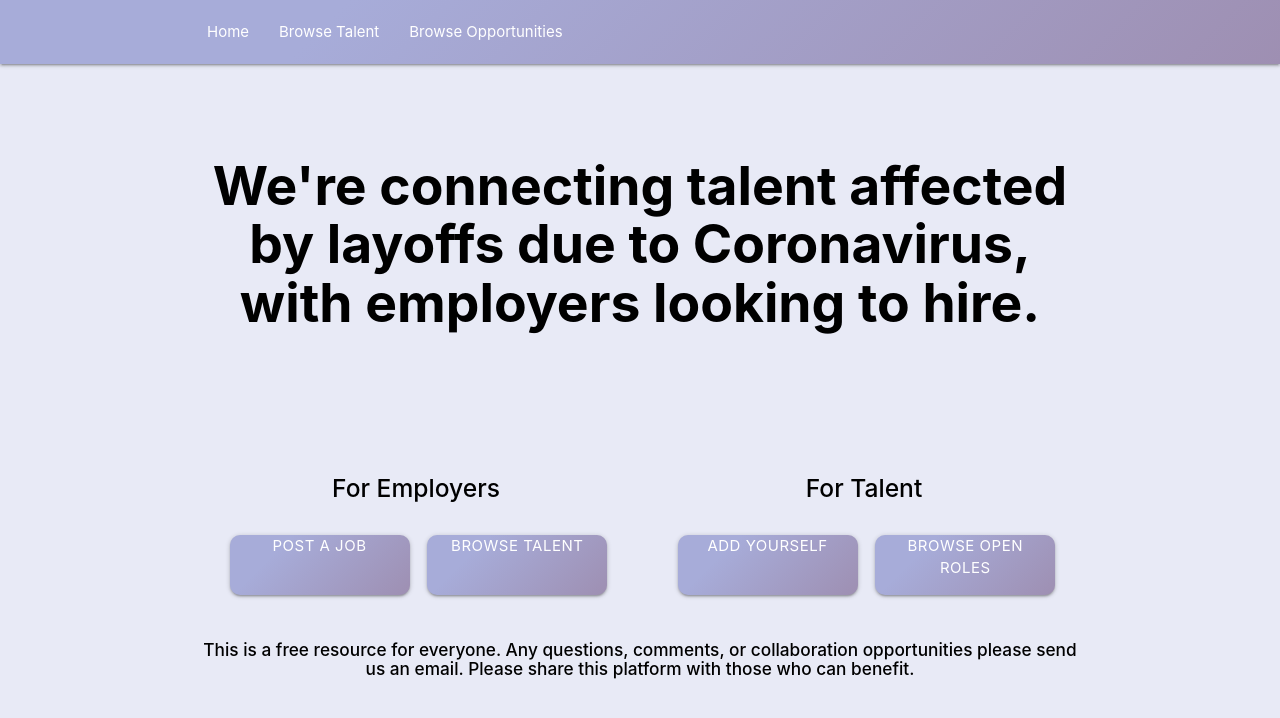
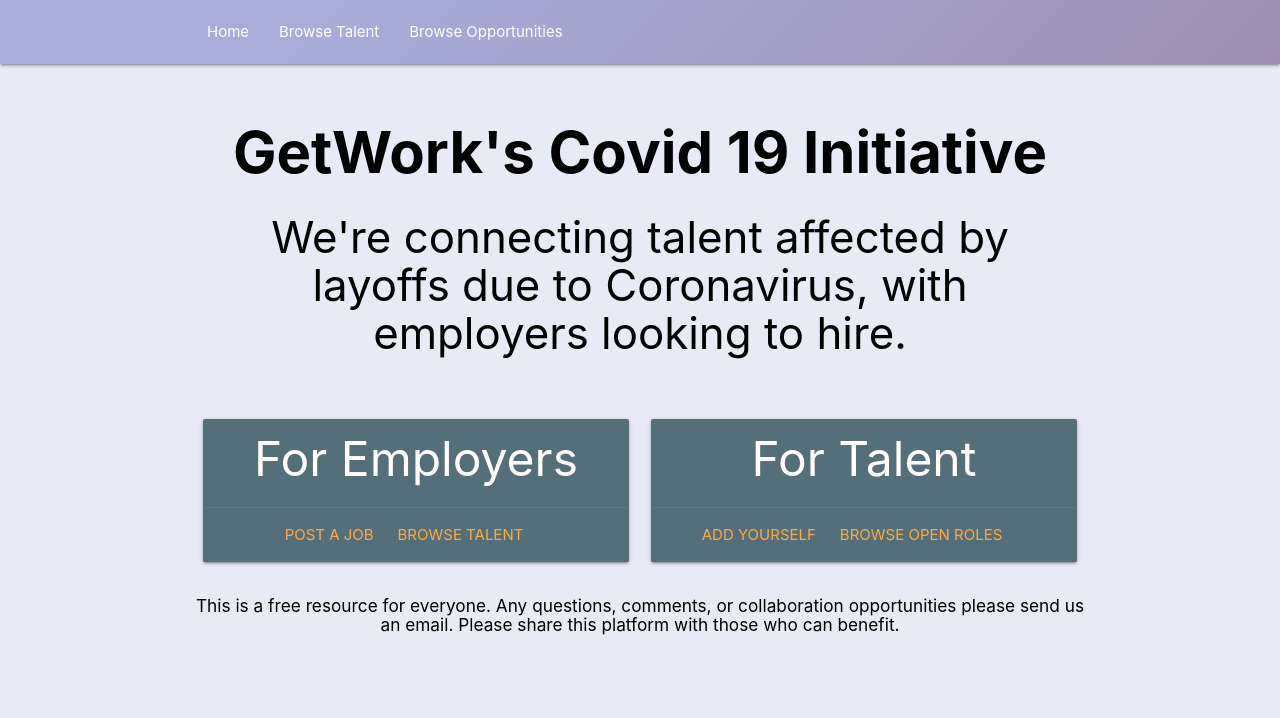
Before and after one commit to FuzzySid/getwork-covid19, a React (Create React App) app: page / in a window 1280 px wide. Shown: the top 718 px of the page. Built offline with nearby package versions, Linux system fonts and the light colour scheme.

Commit message:
ui changes

```diff
--- a/src/components/BrowseRoles.js
+++ b/src/components/BrowseRoles.js
@@ -13,13 +13,13 @@
                <div className="browse_roles">
             <div className="title-box">
                 <div className="row">
-                    <div className="col s4 float-left">
+                    <div className="col m4 s12 float-left">
                         <a className="btn modal-trigger" href="#modal1">Post a Job</a>
                     </div>
-                    <div className="col s4 center-align">
+                    <div className="col m4 s12 center-align">
                         <h5 className="">Talent Affected by Covid19</h5>
                     </div>
-                    <div className="col s4 float-right">
+                    <div className="col m4 s12 float-right">
                     <div class="nav-wrapper">
                             <form>
                                 <div class="input-field">
--- a/src/components/BrowseTalent.js
+++ b/src/components/BrowseTalent.js
@@ -13,13 +13,13 @@
         <div className="browse_talent">
             <div className=" title-box">
                 <div className="row">
-                    <div className="col s4 float-left">
+                    <div className="col m4 s12 float-left">
                         <a className="btn modal-trigger" href="#modal1">Add Yourself</a>
                     </div>
-                    <div className="col s4 center-align">
+                    <div className="col m4 s12 center-align">
                         <h5 className="">Talent Affected by Covid19</h5>
                     </div>
-                    <div className="col s4 float-right">
+                    <div className="col m4 s12 float-right">
                     <div class="nav-wrapper">
                             <form>
                                 <div class="input-field">
--- a/src/components/Main.css
+++ b/src/components/Main.css
@@ -7,6 +7,13 @@
   line-height: 2rem;
 }
 
+.main-text{
+  padding: 15px;
+}
+
+.main-text h1{
+  font-size: 58px;
+}
 .main .sidenav-trigger {
   color: #26a69a;
 }
@@ -14,13 +21,28 @@
 .main h2{
   font-weight: bold;
 }
-
+.card{
+  background: #A4A1CB !important;
+  width: auto;
+}
+.card-title{
+  font-size: 48px !important;
+  font-weight: 400 !important;
+}
 .main .section{
   max-height: 400px;
 }
+
+.text-bold-extra{
+  font-weight: bold;
+}
+
+.text-bold{
+  font-weight: 400;
+}
 .main .btn{
   height: 60px;
-  width: 180px;
+  width: 100%;
   border-radius: 10px;
   font-size: 100%;
   text-align: center;
@@ -68,7 +90,7 @@
   font-size: inherit;
 }
  h6{
-  font-weight:500;
+  font-weight:400;
 }
 footer.page-footer {
   margin: 0;
--- a/src/components/Main.js
+++ b/src/components/Main.js
@@ -14,31 +14,69 @@
     return(
         <div className="main">
 
-        <div id="index-banner" className="parallax-container">
-          <div className="section col s12 m12">
-            <div className="container">
+        <div id="index-banner" className="container">
 
-              <h1 className="header center teal-text text-lighten-2"></h1>
-              <div className="row center">
-                <h2 className="header col s12 black-text">
-                We're connecting talent affected by layoffs due to Coronavirus, with employers looking to hire.</h2>
+          {/* <div class="row">
+            <div class="col s12 m12">
+              <div class="card blue-grey darken-1">
+                <div class="card-content white-text">
+                  <span class="card-title">GetWork's Covid 19 Initiative</span>
+                  <p>We're connecting talent affected by layoffs due to Coronavirus, with employers looking to hire.</p>
+                </div>
+                <div class="card-action">
+                  <a href="#">This is a link</a>
+                  <a href="#">This is a link</a>
+                </div>
               </div>
-              {/* <div className="row center">
-                <a href="http://materializecss.com/getting-started.html" id="download-button" className="btn-large waves-effect waves-light teal lighten-1">Get Started</a>
-              </div> */}
-              <br /><br />
+            </div>
+          </div> */}
+          <div class="row">
+              <div class="col s12 m12">
+                <div class="main-text">
+                 <h1 className="text-bold-extra">GetWork's Covid 19 Initiative</h1>
+
+                 <h3 className="text-bold">We're connecting talent affected by layoffs due to Coronavirus, with employers looking to hire.</h3>
+
+
+                </div>
+              </div>
+      </div>
+        </div>
+            <div class="row container">
+        <div class="col s12 m6">
+          <div class="card blue-grey darken-1">
+            <div class="card-content white-text">
+              <span class="card-title">For Employers</span>
+
+            </div>
+            <div class="card-action">
+              <a href="#">POST A JOB</a>
+              <Link to="/browse/talent" >BROWSE TALENT</Link>
+
             </div>
           </div>
-          {/* <div className="parallax"><img src="background1.jpg" alt="Unsplashed background img 1" /></div> */}
         </div>
-        <div className="container">
+        <div class="col s12 m6">
+          <div class="card blue-grey darken-1">
+            <div class="card-content white-text">
+              <span class="card-title">For Talent</span>
+
+            </div>
+            <div class="card-action">
+              <a href="#">ADD YOURSELF</a>
+              <Link to="/browse/roles" >BROWSE OPEN ROLES</Link>
+            </div>
+          </div>
+        </div>
+      </div>
+
+        {/* <div className="container">
           <div className="section">
-            {/*   Icon Section   */}
+
             <div className="row">
               <div className="col s12 m6">
                 <div className="icon-block">
-                  {/* <h2 className="center brown-text"><i className="material-icons">flash_on</i></h2> */}
-                  <h5 className="center  black-text">For Employers</h5>
+                  <h6 className="center  black-text">For Employers</h6>
                   <br/>
                  <div className="col m6 nav-btn">
                    <a className="btn">POST A JOB</a>
@@ -50,8 +88,7 @@
               </div>
               <div className="col s12 m6 center-align">
                 <div className="icon-block">
-                  {/* <h2 className="center brown-text"><i className="material-icons">group</i></h2> */}
-                  <h5 className="center black-text">For Talent</h5>
+                  <h6 className="center black-text">For Talent</h6>
                   <br/>
                   <div className="col m6 nav-btn">
                    <a href="#"className="btn">ADD YOURSELF</a>
@@ -64,7 +101,7 @@
 
             </div>
           </div>
-        </div>
+        </div> */}
               <div className="container pref-footer">
               <h6>
               This is a free resource for everyone. Any questions, comments, or collaboration opportunities please
@@ -73,7 +110,7 @@
               </div>
 
 
-            {/* <Footer></Footer> */}
+
         </div>
 
     )
```
